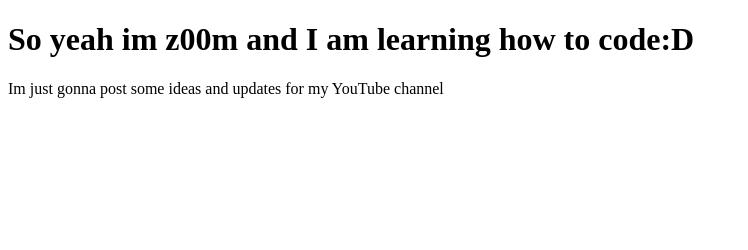
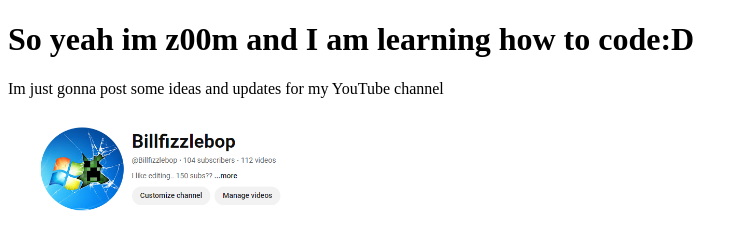
Before and after one commit to z00minslow/z00minslow.github.io, a plain HTML site: page index.html in a window 1280 px wide. Shown: the whole page, without its empty margins (0-748 px from the left). Drawn offline with Linux system fonts and the light colour scheme.

Commit message:
Update index.html

```diff
--- a/index.html
+++ b/index.html
@@ -8,6 +8,6 @@
 <body>
 <h1>So yeah im z00m and I am learning how to code:D</h1>
 <p>Im just gonna post some ideas and updates for my YouTube channel</p>
-	<img src="">
+	<img src="Profile.png" length="400" width="400">
 </body>
 </html>
```
